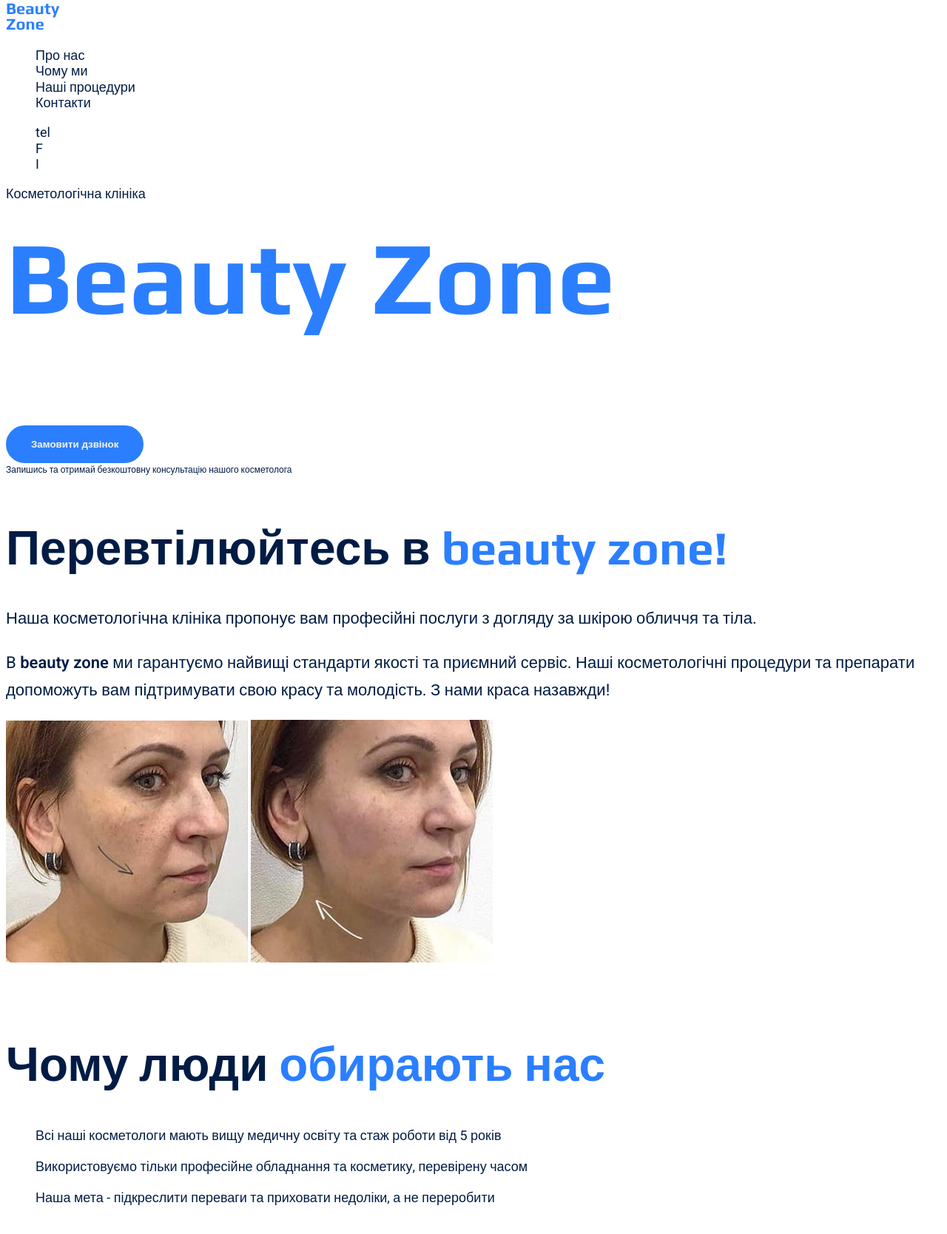
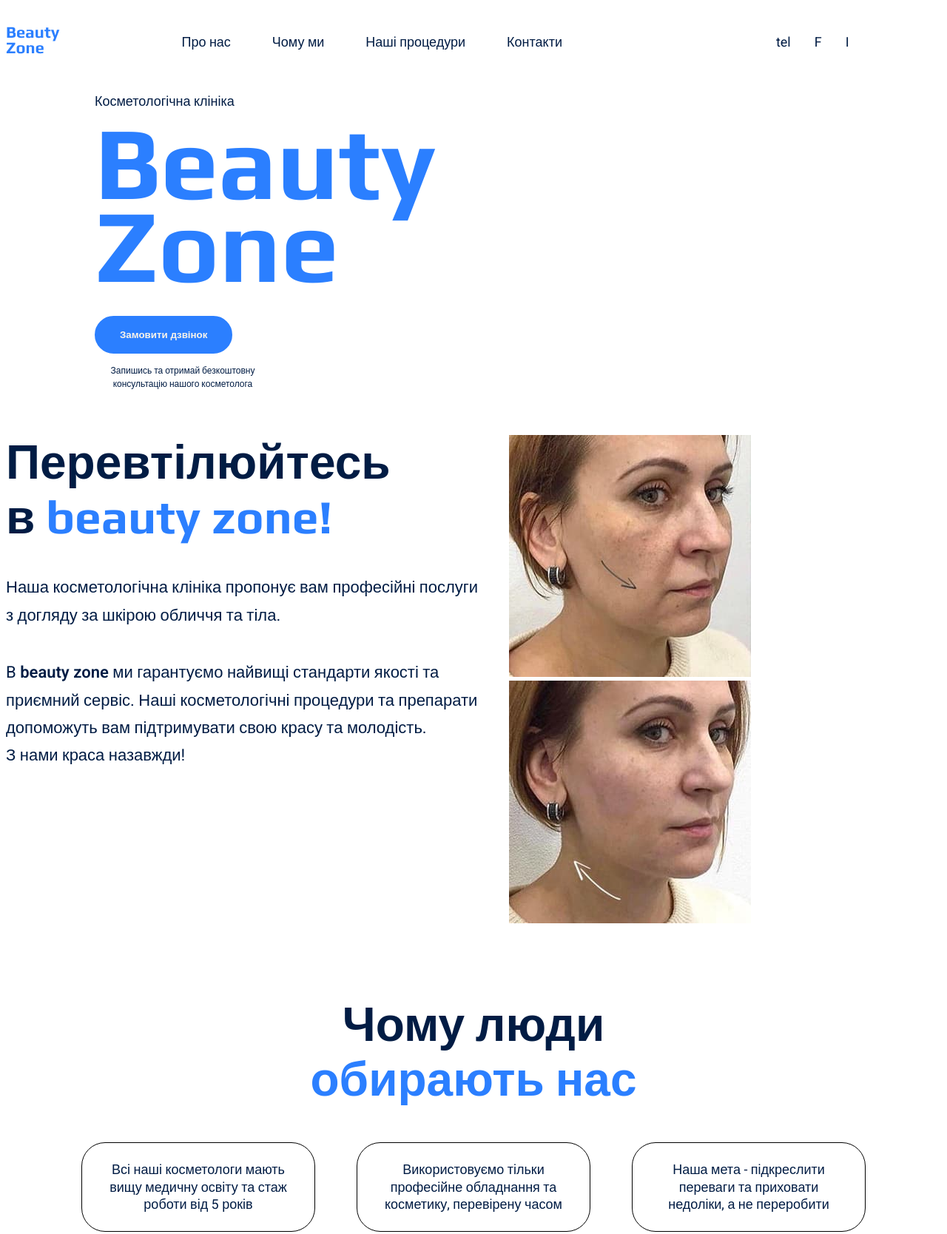
Before and after one commit to OlesiaKubska/genius-homework-2, a plain HTML site: page index.html in a window 1280 px wide. Shown: the part 4-1672 px from the top of the page at 74% size. Drawn offline with Linux system fonts and the light colour scheme.

Commit message:
Added styles with block inserts (display: flex) and adjusted spacing between elements

```diff
--- a/css/styles.css
+++ b/css/styles.css
@@ -66,6 +66,8 @@ body {
 }
 
 ul {
+    margin: 0;
+    padding: 0;
     list-style-type: none;
 }
 
@@ -83,6 +85,34 @@ button {
     margin: 0 auto;
 }
 
+.header-container {
+    display: flex;
+    align-items: center;
+    gap: 40px;
+    padding: 32px 0;
+}
+
+.header-nav {
+    flex-grow: 1;
+    display: flex;
+    align-items: center;
+    gap: 40px;
+}
+
+.header-menu {
+    display: flex;
+    gap: 56px;
+    flex-grow: 1;
+    justify-content: center;
+}
+
+.header-contacts-list {
+    display: flex;
+    gap: 32px;
+    flex-grow: 1;
+    justify-content: center;
+}
+
 .header-link {
     color: var(--color-primary-dark );
 }
@@ -96,11 +126,19 @@ button {
     padding: 48px 0;
 }
 
+.hero-container {
+    max-width: 528px;
+    margin-left: 120px;
+    padding-top: 16px;
+}
+
 .hero-title {
     font-family: 'Play', sans-serif;
     color: var(--color-accent );
     font-weight: 700;
     font-size: 140px;
+    line-height: 0.8;
+    margin-bottom: 40px;
 }
 
 .hero-button {
@@ -110,6 +148,7 @@ button {
     background-color: var(--color-accent );
     border: 2px solid var(--color-accent );
     border-radius: 32px;
+    margin-bottom: 14px;
 }
 
 .hero-button:hover {
@@ -117,9 +156,15 @@ button {
     background-color: transparent;
 }
 
+.hero-first-text {
+    margin-bottom: 16px;
+}
+
 .hero-text {
     font-size: 12px;
     line-height: 1.5;
+    max-width: 238px;
+    text-align: center;
 }
 
 .section-title {
@@ -135,21 +180,76 @@ button {
     color: var(--color-accent );
 }
 
+.about-container {
+    display: flex;
+    gap: 32px;
+}
+
+.about-content {
+    display: flex;
+    flex-direction: column;
+    max-width: 648px;
+    gap: 40px;
+}
+
 .about-title {
-    margin-bottom: 40px;
+    max-width: 528px;
+    margin-bottom: 0;
 }
 
 .about-text {
     font-size: 22px;
     line-height: 1.7;
+    margin-bottom: 0;
 }
 
 .accent-bold {
     font-weight: 600;
 }
 
+.why-title {
+    text-align: center;
+}
+
 .why-text {
     line-height: 1.33;
+    margin-bottom: 0;
+}
+
+.why-list {
+    display: flex;
+    justify-content: center;
+    text-align: center;
+    gap: 56px;
+}
+
+.why-card {
+    max-width: 316px;
+    padding: 24px 32px;
+    border: 1px solid black;
+    border-radius: 32px;
+}
+
+.procedures-title {
+    text-align: center;
+}
+
+.procedures-list {
+    display: flex;
+    justify-content: center;
+    text-align: center;
+    gap: 16px;
+}
+
+.contacts-container {
+    display: flex;
+    justify-content: center;
+    text-align: center;
+    gap: 32px;
+}
+
+.contacts-title {
+    text-align: center;
 }
 
 .form-title {
--- a/index.html
+++ b/index.html
@@ -10,11 +10,12 @@
   <body>
     <header class="header">
       <div class="container">
+        <div class="header-container">
           <nav class="header-nav">
             <a class="header-logo" href="/">
               <img src="./images/logo.svg" alt="logo" />
             </a>
-          <ul class="header-list">
+            <ul class="header-menu">
               <li class="header-item">
                 <a class="header-link" href="#about-section">Про нас</a>
               </li>
@@ -37,10 +38,12 @@
             </ul>
           </nav>
         </div>
+      </div>
     </header>
     <main>
       <section class="hero">
         <div class="container">
+          <div class="hero-container">
             <p class="hero-first-text">Косметологічна клініка</p>
             <h1 class="hero-title">Beauty Zone</h1>
             <button class="hero-button" type="button">Замовити дзвінок</button>
@@ -48,9 +51,12 @@
               Запишись та отримай безкоштовну консультацію нашого косметолога
             </p>
           </div>
+        </div>
       </section>
       <section class="section" id="about-section">
         <div class="container">
+          <div class="about-container">
+            <div class="about-content">
               <h2 class="section-title about-title">
                 Перевтілюйтесь в <span class="accent">beauty zone! </span>
               </h2>
@@ -62,21 +68,27 @@
                 B
                 <span class="accent-bold">beauty zone</span>
                 ми гарантуємо найвищі стандарти якості та приємний сервіс. Наші
-            косметологічні процедури та препарати допоможуть вам підтримувати
-            свою красу та молодість. З нами краса назавжди!
+                косметологічні процедури та препарати допоможуть вам
+                підтримувати свою красу та молодість. <br />
+                З нами краса назавжди!
               </p>
+            </div>
+            <div class="about-box">
               <img src="./images/before.jpg" alt="woman before the procedure" />
               <img src="./images/after.jpg" alt="woman after the procedure" />
+            </div>
+          </div>
         </div>
       </section>
       <section class="section" id="why-section">
         <div class="container">
-          <h2 class="section-title">
-            Чому люди <span class="accent">обирають нас</span>
+          <h2 class="section-title why-title">
+            Чому люди <br />
+            <span class="accent">обирають нас</span>
           </h2>
           <ul class="why-list">
             <li class="why-item">
-              <article class="why-article">
+              <article class="why-card">
                 <p class="why-text">
                   Всі наші косметологи мають вищу медичну освіту та стаж роботи
                   від 5 років
@@ -84,7 +96,7 @@
               </article>
             </li>
             <li class="why-item">
-              <article class="why-article">
+              <article class="why-card">
                 <p class="why-text">
                   Використовуємо тільки професійне обладнання та косметику,
                   перевірену часом
@@ -92,7 +104,7 @@
               </article>
             </li>
             <li class="why-item">
-              <article class="why-article">
+              <article class="why-card">
                 <p class="why-text">
                   Наша мета - підкреслити переваги та приховати недоліки, а не
                   переробити
@@ -104,7 +116,7 @@
       </section>
       <section class="section" id="procedures-section">
         <div class="container">
-          <h2 class="section-title">
+          <h2 class="section-title procedures-title">
             Наші <span class="accent">процедури</span>
           </h2>
           <ul class="procedures-list">
@@ -131,9 +143,10 @@
       </section>
       <section class="section" id="contacts-section">
         <div class="container">
-          <h2 class="section-title">
+          <h2 class="section-title contacts-title">
             Як нас <span class="accent">знайти</span>
           </h2>
+          <div class="contacts-container">
             <iframe
               src="https://www.google.com/maps/embed?pb=!1m18!1m12!1m3!1d2537.4756098573694!2d30.772648476064052!3d50.506716783311475!2m3!1f0!2f0!3f0!3m2!1i1024!2i768!4f13.1!3m3!1m2!1s0x40d4d97de411b701%3A0x48116b28f7f00d94!2sTarasa%20Shevchenka%20St%2C%205%2C%20Brovary%2C%20Kyivs&#39;ka%20oblast%2C%20Ukraina%2C%2007400!5e0!3m2!1spl!2spl!4v1739060542944!5m2!1spl!2spl"
               width="600"
@@ -157,6 +170,7 @@
                 <a href="#">з політикою конфіденційності</a>
               </p>
             </form>
+          </div>
         </div>
       </section>
     </main>
```
Lines whose indentation alone changed are shown as unchanged.
